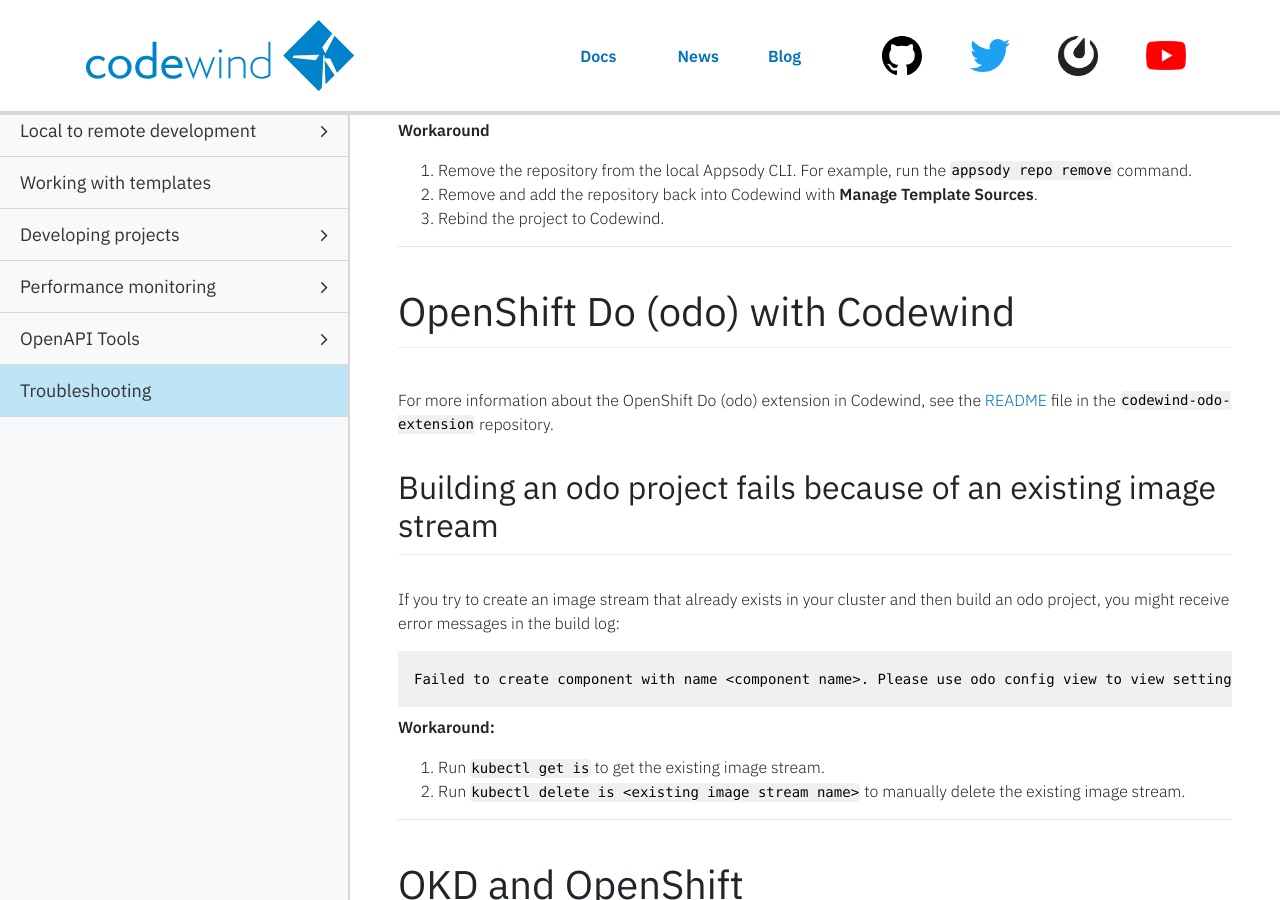
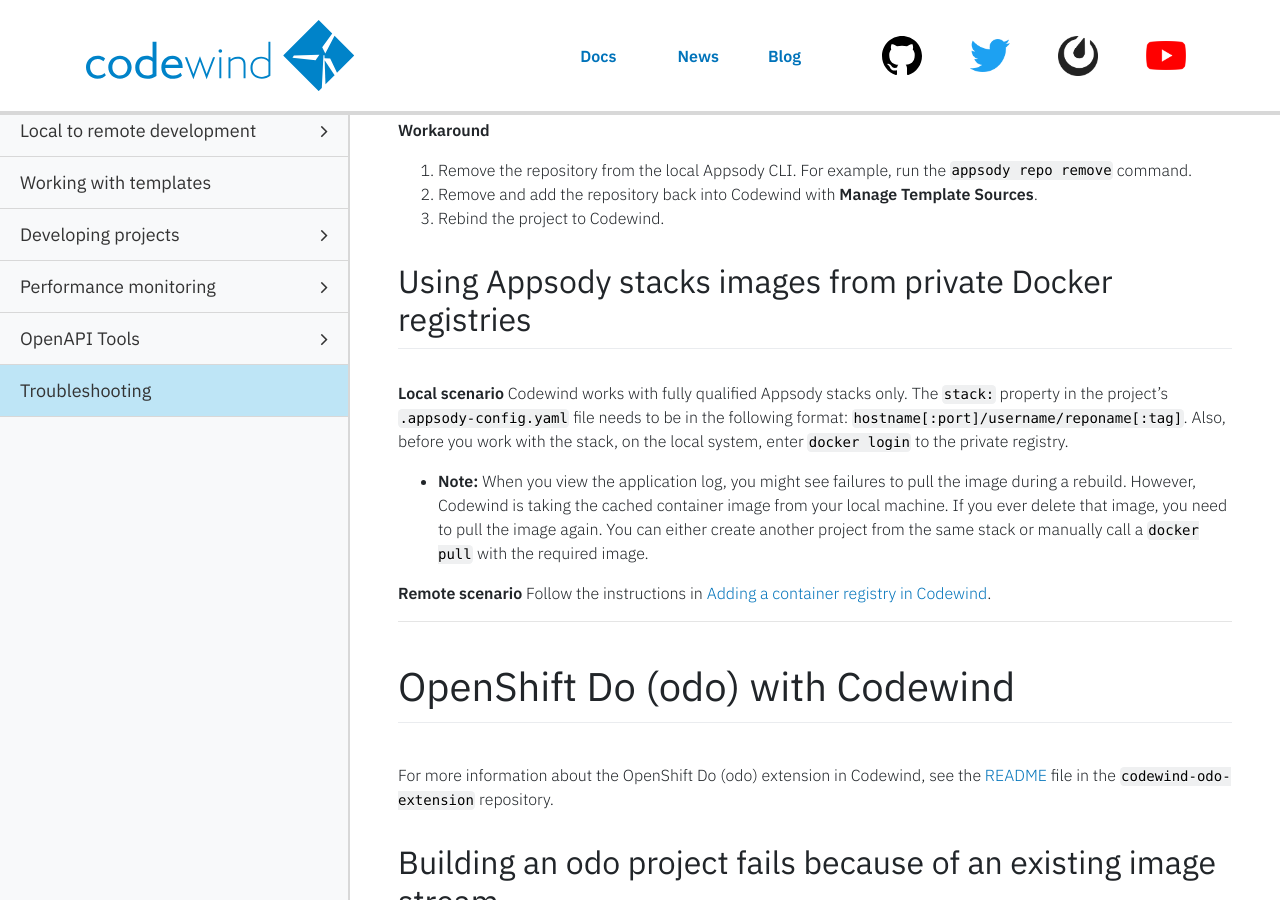
Before and after one commit to eclipse-archived/codewind-docs, a Jekyll site: the page built from docs/_documentations/troubleshooting.md, in a window 1280 px wide and 900 px high, scrolled down 10939 px. Built offline with Jekyll 4.4.1, drawn with Linux system fonts in a browser that asks for light colours; nearby versions of some CDN libraries; comment, search, counter and statistics services are not loaded.

Commit message:
Adding section for using Appsody stacks images
PR for https://github.com/eclipse/codewind/issues/938

```diff
--- a/docs/_documentations/troubleshooting.md
+++ b/docs/_documentations/troubleshooting.md
@@ -458,6 +458,21 @@ Codewind displays an error. In VS Code, the error appears in the Codewind log:
 2. Remove and add the repository back into Codewind with **Manage Template Sources**.
 3. Rebind the project to Codewind.
 
+<!--
+Codewind version: 0.9.0
+Action/Topic: Appsody with Codewind
+Issue type: bug/info
+Issue link: https://github.com/eclipse/codewind/issues/938
+-->
+## Using Appsody stacks images from private Docker registries
+
+**Local scenario**
+Codewind works with fully qualified Appsody stacks only. The `stack:` property in the project's `.appsody-config.yaml` file needs to be in the following format: `hostname[:port]/username/reponame[:tag]`. Also, before you work with the stack, on the local system, enter `docker login` to the private registry.
+- **Note:** When you view the application log, you might see failures to pull the image during a rebuild. However, Codewind is taking the cached container image from your local machine. If you ever delete that image, you need to pull the image again. You can either create another project from the same stack or manually call a `docker pull` with the required image.
+
+**Remote scenario**
+Follow the instructions in [Adding a container registry in Codewind](mdt-che-setupregistries.html).
+
 ***
 # OpenShift Do (odo) with Codewind
 
```
